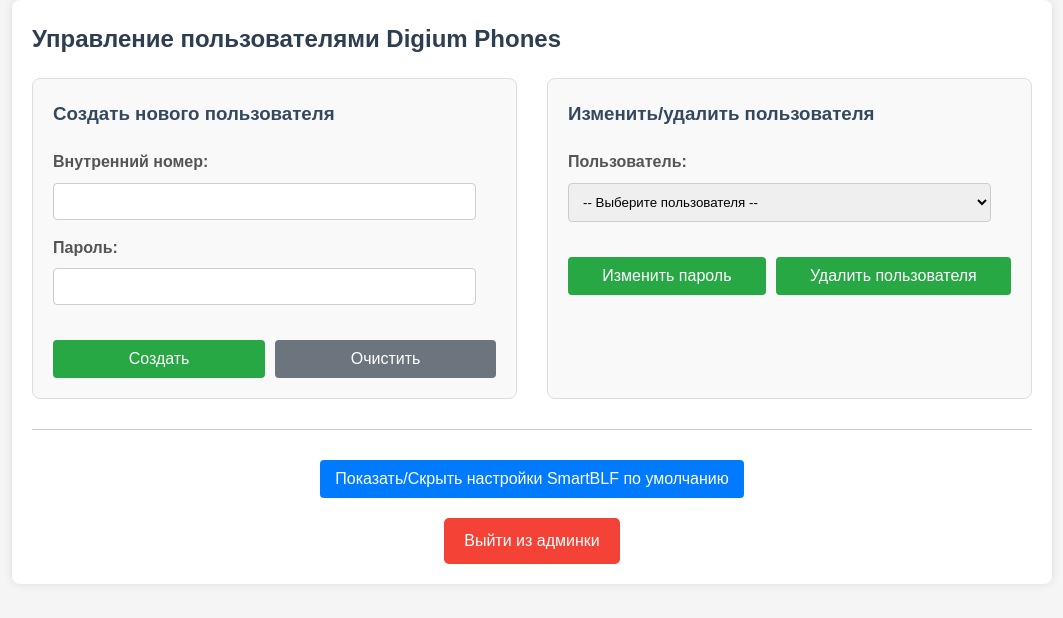
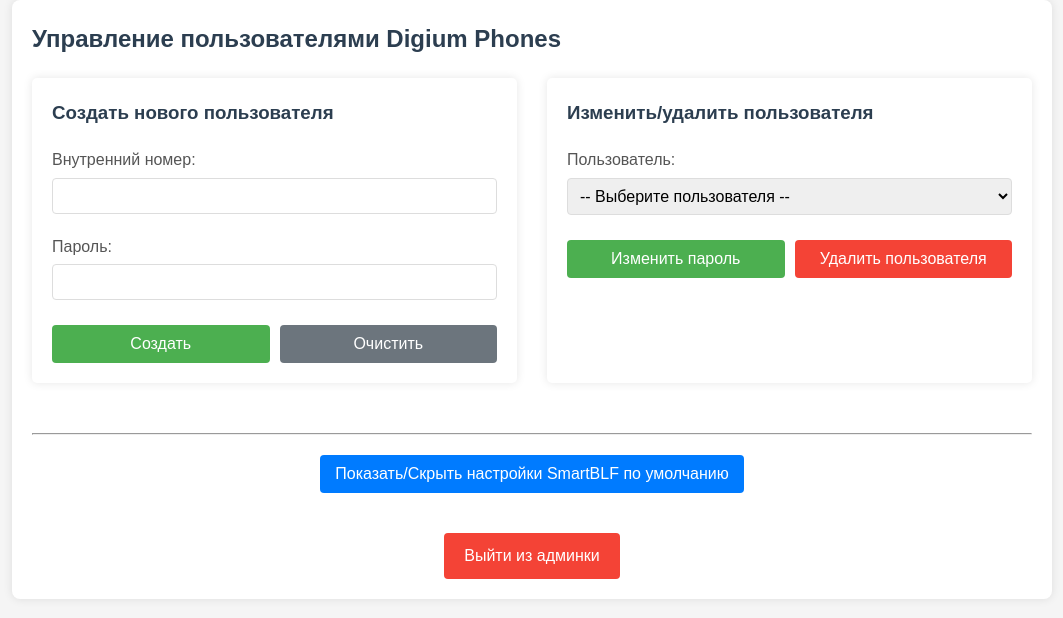
Before and after one commit to AlexeyAstashov/digium_blf_system, a PHP site: page /admin.php in a window 1280 px wide. Shown: the top 618 px of the page, without its empty margins (108-1171 px from the left). Run offline with PHP 8.4, Linux system fonts and the light colour scheme; the visitor is signed in with stand-in values (Sample User, id 1); data that the repository does not hold is empty.

Commit message:
Forgot include new style.css, there is new version

```diff
--- a/style.css
+++ b/style.css
@@ -53,174 +53,203 @@ h2, h3, h4 {
     flex-wrap: wrap;
     gap: 30px;
     margin-bottom: 30px;
+    justify-content: center;
 }
 
 .form-section {
     flex: 1;
     min-width: 300px;
+    margin-bottom: 20px;
     padding: 20px;
-    border: 1px solid #ddd;
-    border-radius: 8px;
-    background-color: #f9f9f9;
+    background: #fff;
+    border-radius: 5px;
+    box-shadow: 0 0 10px rgba(0,0,0,0.1);
+    text-align: left;
 }
 
-.form-section h3 {
-    margin-top: 0;
-    margin-bottom: 20px;
-    color: #34495e;
+form {
+    position: relative;
 }
 
-form label {
+label {
     display: block;
-    margin-bottom: 8px;
-    font-weight: bold;
+    margin: 10px 0 5px;
     color: #555;
 }
 
-form input[type="text"],
-form input[type="password"],
-form select {
-    width: calc(100% - 20px); /* Adjust for padding */
-    padding: 10px;
-    margin-bottom: 15px;
-    border: 1px solid #ccc;
+input[type="text"],
+input[type="password"],
+select,
+textarea {
+    width: 100%;
+    padding: 8px;
+    margin-bottom: 10px;
+    border: 1px solid #ddd;
     border-radius: 4px;
-    box-sizing: border-box; /* Include padding and border in the element's total width and height */
+    box-sizing: border-box;
+    font-size: 16px;
 }
 
-form input[type="text"]:focus,
-form input[type="password"]:focus,
-form select:focus {
-    border-color: #007bff;
-    outline: none;
-    box-shadow: 0 0 5px rgba(0, 123, 255, 0.25);
+/* User list (index.php) */
+.user-list {
+    display: grid;
+    grid-template-columns: repeat(auto-fill, minmax(150px, 1fr));
+    gap: 15px;
+    max-width: 800px;
+    margin: 30px auto;
+    padding: 0;
 }
 
-.form-buttons {
-    display: flex;
-    justify-content: space-between;
-    gap: 10px;
-    margin-top: 20px;
+.user-item {
+    background: #fff;
+    padding: 20px;
+    border-radius: 6px;
+    box-shadow: 0 0 8px rgba(0,0,0,0.1);
+    text-align: center;
+    transition: all 0.3s ease;
 }
 
-.form-buttons button {
+.user-item:hover {
+    transform: translateY(-5px);
+    box-shadow: 0 5px 15px rgba(0,0,0,0.1);
+}
+
+/* Buttons */
+button,
+.btn {
+    display: inline-block;
     padding: 10px 20px;
     border: none;
     border-radius: 4px;
     cursor: pointer;
     font-size: 16px;
-    flex-grow: 1;
+    text-align: center;
+    color: white;
+    transition: background-color 0.3s;
+    text-decoration: none;
 }
 
-.form-buttons button[type="submit"] {
-    background-color: #28a745;
-    color: white;
+/* Green buttons */
+.select-btn,
+.submit-btn,
+button[type="submit"]:not(.delete-btn):not(.admin-btn) {
+    background-color: #4CAF50;
 }
 
-.form-buttons button[type="submit"]:hover {
-    background-color: #218838;
+.select-btn:hover,
+.submit-btn:hover,
+button[type="submit"]:not(.delete-btn):not(.admin-btn):hover {
+    background-color: #45a049;
 }
 
-.form-buttons .update-btn {
-    background-color: #007bff;
-    color: white;
+/* Red buttons */
+.delete-btn,
+.logout-btn {
+    background-color: #f44336;
+
 }
 
-.form-buttons .update-btn:hover {
-    background-color: #0056b3;
+.delete-btn:hover,
+.logout-btn:hover {
+    background-color: #d32f2f;
 }
 
-.form-buttons .delete-btn {
-    background-color: #dc3545;
-    color: white;
+/* Orange buttons */
+.admin-btn {
+    background-color: #ff9800;
 }
 
-.form-buttons .delete-btn:hover {
-    background-color: #c82333;
+.admin-btn:hover {
+    background-color: #e68a00;
 }
 
-.form-buttons .reset-btn {
+/* Gray buttons */
+.cancel-btn,
+.reset-btn {
     background-color: #6c757d;
-    color: white;
 }
 
-.form-buttons .reset-btn:hover {
+.cancel-btn:hover,
+.reset-btn:hover {
     background-color: #5a6268;
 }
 
-.password-field {
-    margin-bottom: 15px;
+/* Purple buttons */
+.update-btn {
+    background-color: #9c27b0;
 }
 
-.password-field label {
-    margin-bottom: 8px;
+.update-btn:hover {
+    background-color: #7b1fa2;
 }
 
-/* Specific styles for the password input with toggle */
-.password-input-wrapper {
-    position: relative;
+/* Form buttons */
+.form-buttons {
+    display: flex;
+    gap: 10px;
+    margin-top: 15px;
+    flex-wrap: wrap;
+}
+
+.form-buttons button {
+    flex: 1;
+    min-width: 120px;
+}
+
+/* Modal (index.php) */
+.modal {
+    position: fixed;
+    z-index: 1000;
+    left: 0;
+    top: 0;
+    width: 100%;
+    height: 100%;
+    background-color: rgba(0,0,0,0.5);
     display: flex;
     align-items: center;
-    width: 100%;
+    justify-content: center;
 }
 
-.password-input-wrapper input {
-    flex-grow: 1;
-    padding-right: 40px; /* Space for the eye icon */
-    box-sizing: border-box;
-    margin-bottom: 0; /* Remove default margin-bottom from form input rule */
+.modal-content {
+    background-color: #fff;
+    padding: 30px;
+    border-radius: 8px;
+    width: 90%;
+    max-width: 400px;
+    box-shadow: 0 5px 15px rgba(0,0,0,0.3);
 }
 
-.toggle-password {
-    position: absolute;
-    right: 10px;
-    cursor: pointer;
-    font-size: 1.2em;
-    color: #888;
-    background: transparent; /* Changed to transparent */
-    padding: 0; /* Removed padding */
-    border-radius: 0; /* Removed border-radius */
+.modal-content h3 {
+    margin-top: 0;
+    margin-bottom: 20px;
 }
 
-.toggle-password:hover {
-    color: #333;
-}
-
-/* Fix for the horizontal line (hr) */
-hr {
-    border: 0;
-    height: 1px;
-    background: #ccc;
-    margin: 30px 0;
-}
-
-/* BLF Settings styles */
+/* BLF Settings (admin.php) */
 .blf-settings-container {
-    padding: 20px;
-    border: 1px solid #ddd;
-    border-radius: 8px;
+    margin-top: 20px;
+    border: 1px solid #ccc;
+    padding: 15px;
+    border-radius: 5px;
     background-color: #f9f9f9;
-    margin-top: 20px; /* Add some space above */
 }
 
 .blf-settings-grid {
     display: grid;
-    grid-template-columns: repeat(auto-fit, minmax(250px, 1fr));
+    grid-template-columns: repeat(auto-fit, minmax(280px, 1fr));
     gap: 20px;
+    margin-top: 15px;
 }
 
 .blf-group {
-    border: 1px solid #eee;
+    background-color: #fff;
     padding: 15px;
-    border-radius: 6px;
-    background-color: #fff;
-    box-shadow: 0 2px 4px rgba(0,0,0,0.05);
+    border-radius: 5px;
+    box-shadow: 0 2px 4px rgba(0,0,0,0.1);
 }
 
 .blf-group h4 {
     margin-top: 0;
-    color: #4a6c89;
-    border-bottom: 1px solid #e0e0e0;
+    border-bottom: 1px solid #eee;
     padding-bottom: 10px;
     margin-bottom: 15px;
 }
```
Also changed, not shown: other parts of style.css (+27 -7 lines).
